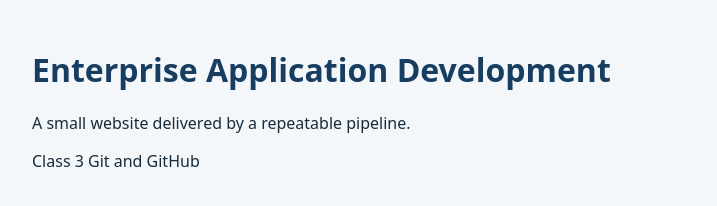
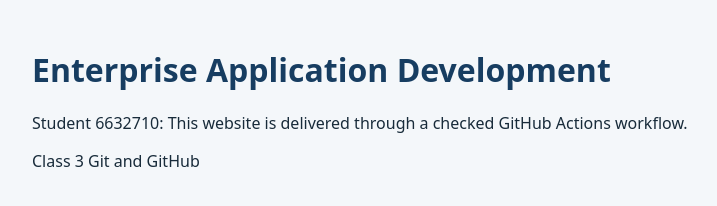
Before and after one commit to Marvin6632710/ead-website-delivery-6632710, a plain HTML site: page src/index.html in a window 1280 px wide. Shown: the whole page, without its empty margins (208-925 px from the left). Drawn offline with Linux system fonts and the light colour scheme.

Commit message:
Personalize delivery message for student 6632710

```diff
--- a/src/index.html
+++ b/src/index.html
@@ -9,7 +9,7 @@
 <body>
   <main>
     <h1>Enterprise Application Development</h1>
-    <p id="message">A small website delivered by a repeatable pipeline.</p>
+    <p id="message">Student 6632710: This website is delivered through a checked GitHub Actions workflow.</p>
     <p>Class 3 Git and GitHub</p>
   </main>
 </body>
```
